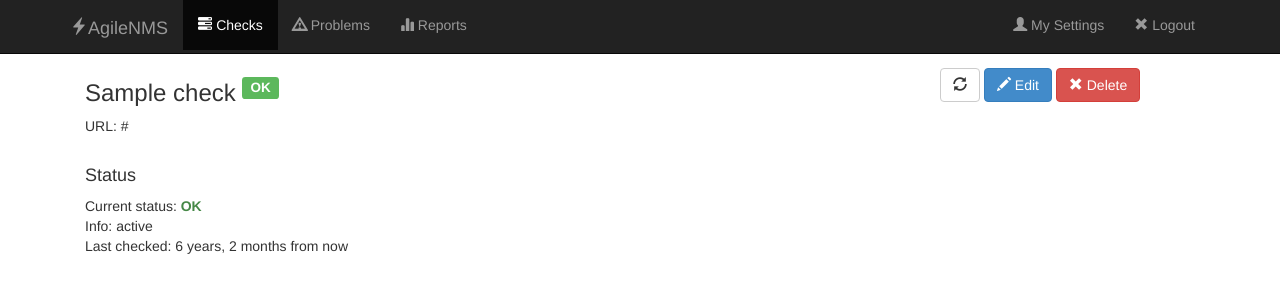
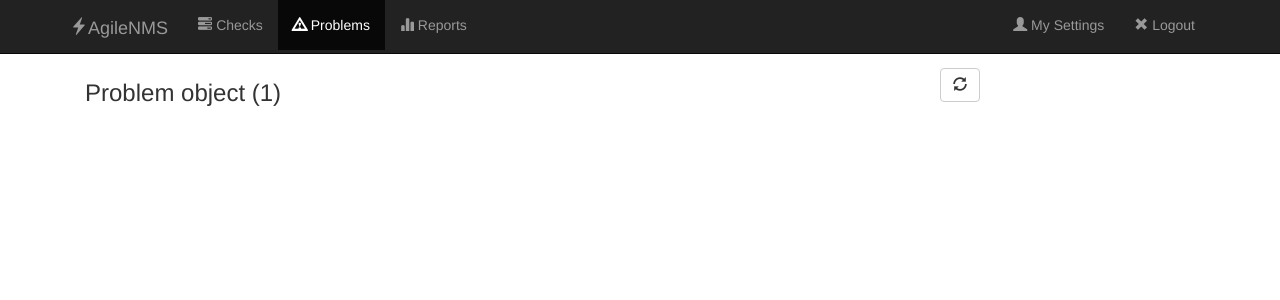
Before and after one commit to animeshinvinci/AgileNMS, a Django app: template monitoring/templates/monitoring/problem_detail.html in a window 1280 px wide. Shown: the top 300 px of the page. Run offline with Django 3.2, Linux system fonts and the light colour scheme; the template is opened without the code that fills it: values that come from a table or form of the project are taken from there, others are empty; tables that the repository leaves empty hold one stand-in row (values such as "Sample post"); parts of the project's set-up code (start-up, migrations or seed data) failed here and were passed over.

Commit message:
Added navitem_classes blocks

```diff
--- a/monitoring/templates/monitoring/check_confirm_delete.html
+++ b/monitoring/templates/monitoring/check_confirm_delete.html
@@ -1,6 +1,8 @@
 {% extends "base.html" %}
 
 {% block title %}Delete Check{% endblock %}
+
+{% block checks_navitem_classes %}active{% endblock %}
 
 {% block extra_head %}
  <link href="/static/monitoring/css/main.css" rel="stylesheet" media="screen">
--- a/monitoring/templates/monitoring/check_detail.html
+++ b/monitoring/templates/monitoring/check_detail.html
@@ -2,6 +2,8 @@
 {% load humanize %}
 
 {% block title %}Check Detail{% endblock %}
+
+{% block checks_navitem_classes %}active{% endblock %}
 
 {% block extra_head %}
  <link href="/static/monitoring/css/main.css" rel="stylesheet" media="screen">
--- a/monitoring/templates/monitoring/check_form.html
+++ b/monitoring/templates/monitoring/check_form.html
@@ -2,6 +2,8 @@
 {% load bootstrap %}
 
 {% block title %}Check Form{% endblock %}
+
+{% block checks_navitem_classes %}active{% endblock %}
 
 {% block extra_head %}
  <link href="/static/monitoring/css/main.css" rel="stylesheet" media="screen">
--- a/monitoring/templates/monitoring/check_list.html
+++ b/monitoring/templates/monitoring/check_list.html
@@ -1,6 +1,8 @@
 {% extends "base.html" %}
 
 {% block title %}Check List{% endblock %}
+
+{% block checks_navitem_classes %}active{% endblock %}
 
 {% block extra_head %}
  <link href="/static/monitoring/css/main.css" rel="stylesheet" media="screen">
--- a/monitoring/templates/monitoring/problem_detail.html
+++ b/monitoring/templates/monitoring/problem_detail.html
@@ -1,7 +1,9 @@
 {% extends "base.html" %}
 {% load humanize %}
 
-{% block title %}Check Detail{% endblock %}
+{% block title %}Problem Detail{% endblock %}
+
+{% block problems_navitem_classes %}active{% endblock %}
 
 {% block extra_head %}
  <link href="/static/monitoring/css/main.css" rel="stylesheet" media="screen">
@@ -10,25 +12,10 @@
 {% block content %}
  <div class="row">
   <div class="col-lg-9">
-   <h3>{{ check }} <sup><span class="label status-label-{{ check.get_status }}" style="text-transform: uppercase;">{{ check.get_status }}</span></sup></h3>
-   <p>URL: {{ check.url }}</p>
-
-   <h4 style="padding-top: 20px;">Status</h4>
-   {% with check.get_last_result as result %}
-    {% if result %}
-     Current status: <span class="status-text-{{ result.status }}" style="text-transform: uppercase; font-weight: bold;">{{ result.status }}</span><br>
-     Info: {{ result.status_text }}<br>
-     Last checked: {{ result.time|naturaltime }}
-    {% else %}
-     No results have been collected yet.
-    {% endif %}
-   {% endwith %}
-
+   <h3>{{ problem }}</h3>
   </div>
   <div class="col-lg-3">
    <button type="button" class="btn btn-default navbar-btn"><span class="glyphicon glyphicon-refresh"></span></button>
-   <button type="button" class="btn btn-primary navbar-btn" onclick="javascript:window.location='{{ check.get_absolute_url }}update/';"><span class="glyphicon glyphicon-pencil"></span> Edit</button>
-   <button type="button" class="btn btn-danger navbar-btn" onclick="javascript:window.location='{{ check.get_absolute_url }}delete/';"><span class="glyphicon glyphicon-remove"></span> Delete</button>
   </div>
  </div>
 {% endblock %}
--- a/monitoring/templates/monitoring/problem_list.html
+++ b/monitoring/templates/monitoring/problem_list.html
@@ -1,6 +1,8 @@
 {% extends "base.html" %}
 
 {% block title %}Problem List{% endblock %}
+
+{% block problems_navitem_classes %}active{% endblock %}
 
 {% block extra_head %}
  <link href="/static/monitoring/css/main.css" rel="stylesheet" media="screen">
--- a/templates/base.html
+++ b/templates/base.html
@@ -35,9 +35,9 @@
      </div>
      <div class="collapse navbar-collapse main-navbar-collapse">
       <ul class="nav navbar-nav">
-       <li class="active"><a href="/checks/"><span class="glyphicon glyphicon-tasks"></span> Checks</a></li>
-       <li><a href="/problems/"><span class="glyphicon glyphicon-warning-sign"></span> Problems</a></li>
-       <li><a href="#"><span class="glyphicon glyphicon-stats"></span> Reports</a></li>
+       <li class="{% block checks_navitem_classes %}{% endblock %}"><a href="/checks/"><span class="glyphicon glyphicon-tasks"></span> Checks</a></li>
+       <li class="{% block problems_navitem_classes %}{% endblock %}"><a href="/problems/"><span class="glyphicon glyphicon-warning-sign"></span> Problems</a></li>
+       <li class="{% block reports_navitem_classes %}{% endblock %}"><a href="#"><span class="glyphicon glyphicon-stats"></span> Reports</a></li>
       </ul>
       <ul class="nav navbar-nav navbar-right">
        <li><a href="#"><span class="glyphicon glyphicon-user"></span> My Settings</a></li>
```
